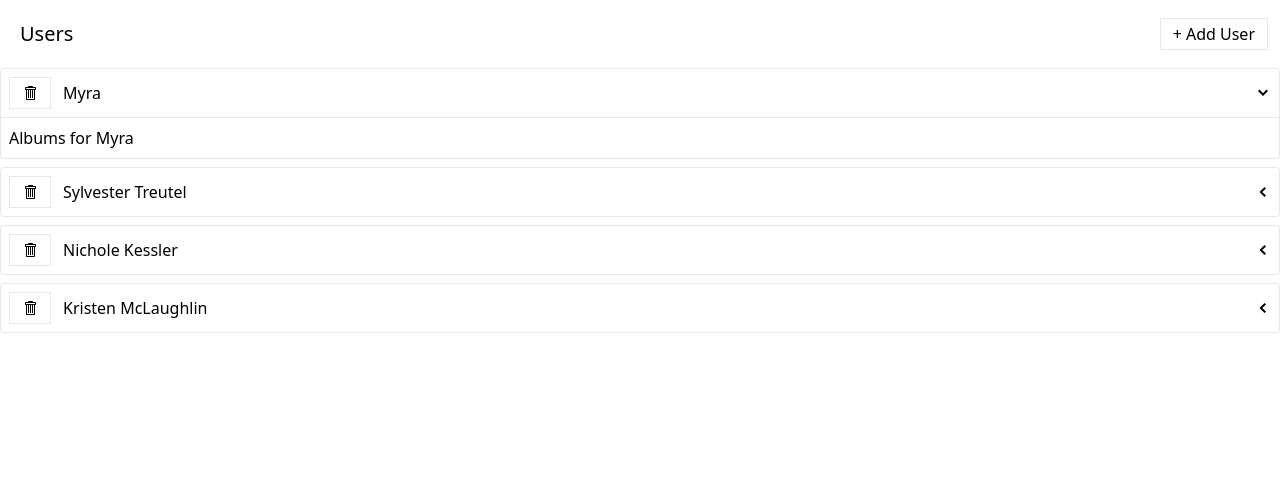
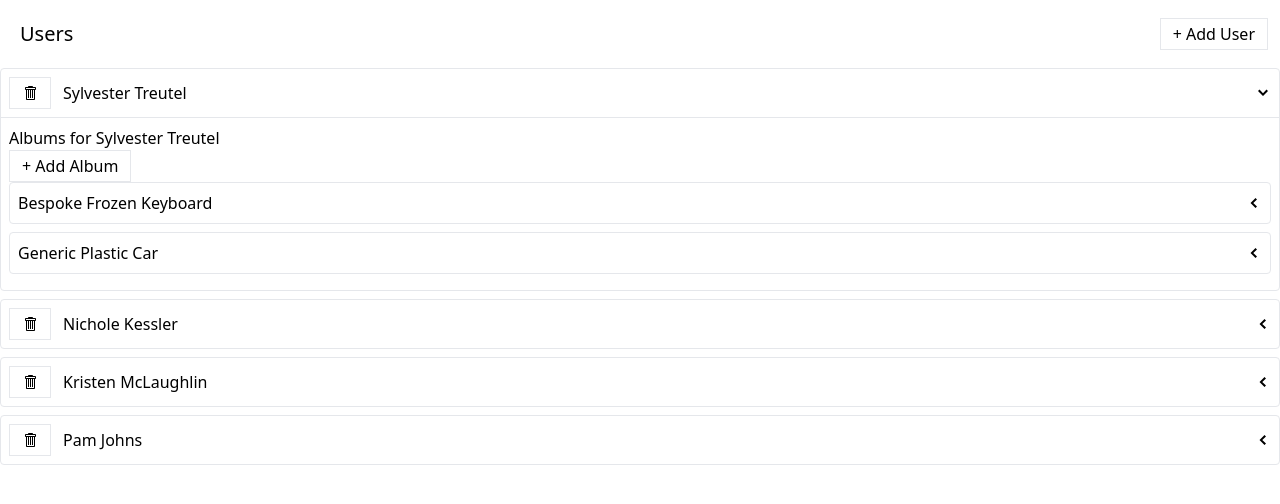
Before and after one commit to SeherKumsar/Redux_ile_Modern_React_media, a React (Create React App) app: page / in a window 1280 px wide. Both pictures are taken after a click on the element 1263 px from the left and 93 px from the top of the page. Shown: the top 504 px of the page. Built offline with nearby package versions, Linux system fonts and the light colour scheme; data requests are answered from the project's data file.

Commit message:
Changing Data with Mutations

```diff
--- a/db.json
+++ b/db.json
@@ -1,9 +1,5 @@
 {
   "users": [
-    {
-      "id": "1",
-      "name": "Myra"
-    },
     {
       "id": "8c16",
       "name": "Sylvester Treutel"
@@ -15,13 +11,42 @@
     {
       "id": "31ac",
       "name": "Kristen McLaughlin"
+    },
+    {
+      "id": "732e",
+      "name": "Pam Johns"
     }
   ],
   "albums": [
     {
       "id": "1",
       "name": "Hiking Trip",
-      "userId": "1"
+      "userId": null
+    },
+    {
+      "id": "478a",
+      "userId": null,
+      "title": "Tasty Metal Mouse"
+    },
+    {
+      "id": "7ffb",
+      "userId": "8c16",
+      "title": "Bespoke Frozen Keyboard"
+    },
+    {
+      "id": "87bb",
+      "userId": "8c16",
+      "title": "Generic Plastic Car"
+    },
+    {
+      "id": "3c20",
+      "userId": "979a",
+      "title": "Modern Frozen Sausages"
+    },
+    {
+      "id": "86ae",
+      "userId": "979a",
+      "title": "Licensed Rubber Fish"
     }
   ],
   "photos": []
--- a/src/components/AlbumsList.js
+++ b/src/components/AlbumsList.js
@@ -1,33 +1,42 @@
-import { useFetchAlbumsQuery } from '../store';
+import { useFetchAlbumsQuery, useAddAlbumMutation } from '../store';
 import Skeleton from './Skeleton';
 import ExpandablePanel from './ExpandablePanel';
+import Button from './Button';
 
 function AlbumsList({ user }) {
   const { data, error, isLoading } = useFetchAlbumsQuery(user);
-  // const results = useFetchAlbumsQuery(user);
+  const [addAlbum, results] = useAddAlbumMutation();
+
+  const handleAddAlbum = () => {
+    addAlbum(user);
+  };
 
   let content;
   if (isLoading) {
     content = <Skeleton times={3} />;
   } else if (error) {
-    content = data.map(album => {
+    content = <div>Error loading albums.</div>;
+  } else {
+    content = data.map((album) => {
       const header = <div>{album.title}</div>;
 
-      return <ExpandablePanel key={album.id} header={header}>
-        List of photos in the album
-    </ ExpandablePanel>
-    })
-
+      return (
+        <ExpandablePanel key={album.id} header={header}>
+          List of photos in the album
+        </ExpandablePanel>
+      );
+    });
   }
 
-  return <div>
+  return (
     <div>
-      Albums for {user.name}
+      <div>
+        Albums for {user.name}
+        <Button onClick={handleAddAlbum}>+ Add Album</Button>
+      </div>
+      <div>{content}</div>
     </div>
-    <div>
-      {content}
-    </div>
-  </div>;
+  );
 }
 
 export default AlbumsList;
```
